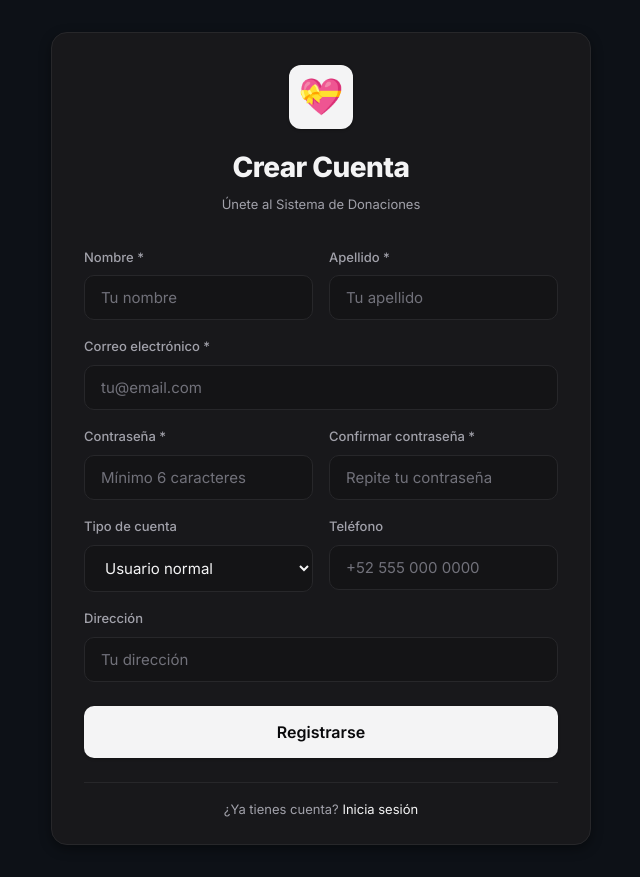
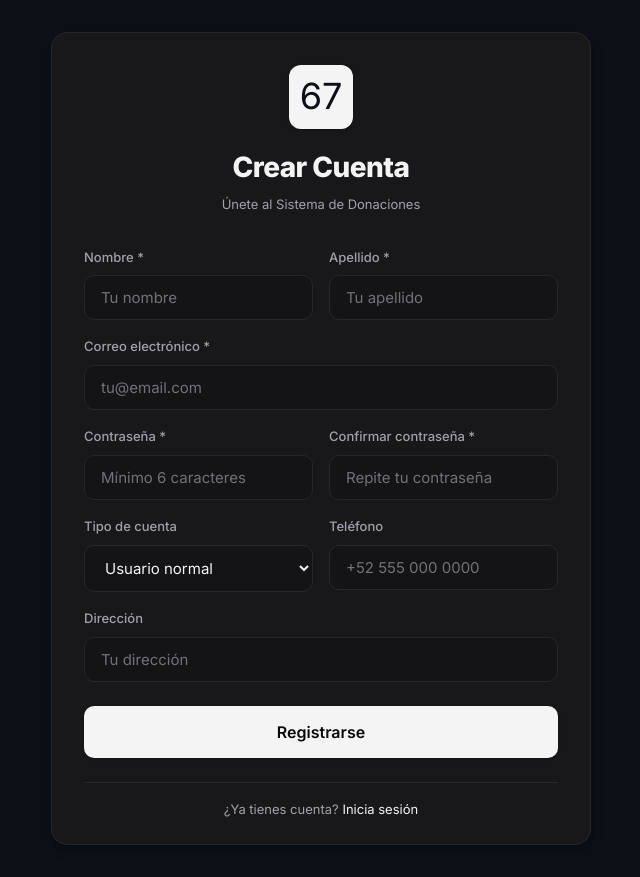
Before and after one commit to Raseri/proyectodonaciones, a React (Vite) app: page /register in a window 1280 px wide. Shown: the whole page, without its empty margins (319-959 px from the left). Built offline with nearby package versions, Linux system fonts and the light colour scheme; no server answers.

Commit message:
Cambio de logo en Registro

```diff
--- a/src/paginas/autenticacion/RegisterPage.jsx
+++ b/src/paginas/autenticacion/RegisterPage.jsx
@@ -52,7 +52,7 @@ export default function RegisterPage() {
       <div className="auth-bg-decoration" />
       <div className="auth-container auth-container-wide animate-slide-up">
         <div className="auth-header">
-          <div className="auth-logo">💝</div>
+          <div className="auth-logo">67</div>
           <h1 className="auth-title">Crear Cuenta</h1>
           <p className="auth-subtitle">Únete al Sistema de Donaciones</p>
         </div>
```
